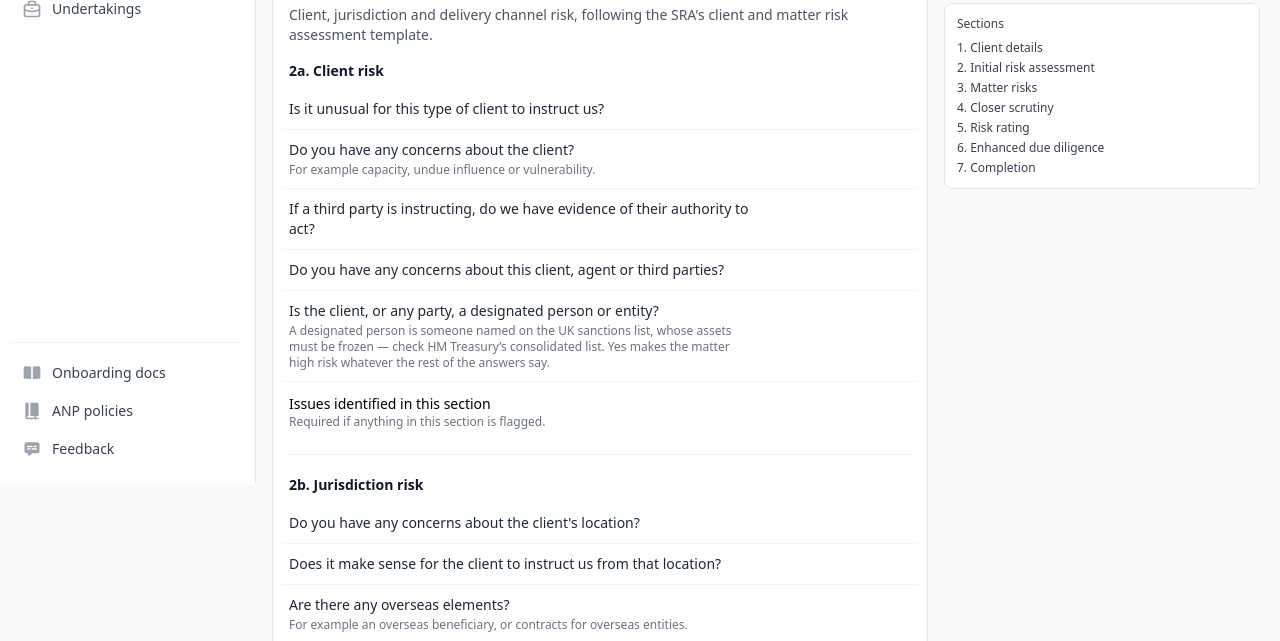
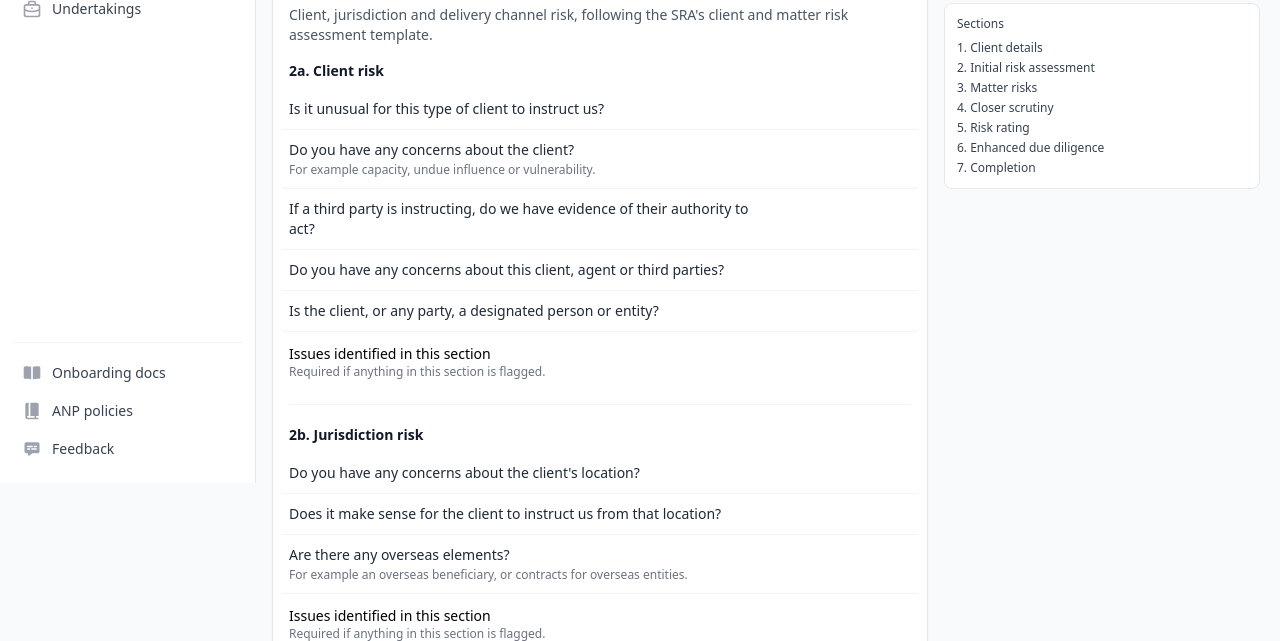
Before and after one commit to gursimran1906/file-management-django, a Django app: template frontend/templates/risk_assessment.html in a window 1280 px wide. Shown: the part 317-958 px from the top of the page. Run offline with Django 5.2, Linux system fonts and the light colour scheme; the template is opened without the code that fills it, so the values that code supplies are empty; some libraries are stand-ins or nearby versions.

Commit message:
Drop the note under the designated person question
The weight caption under the dropdown already says "Yes -> high risk
outright", so the sentence restating it was the third time that question
told you the same thing.

Co-Authored-By: Claude Opus 5 (1M context) <noreply@anthropic.com>

```diff
--- a/frontend/templates/forms/risk_assessment_form.html
+++ b/frontend/templates/forms/risk_assessment_form.html
@@ -54,7 +54,7 @@ which needs a reason.
                 {% include 'partials/risk_question_row.html' with field=form.client_concerns text="Do you have any concerns about the client?" help="For example capacity, undue influence or vulnerability." risky="Yes" %}
                 {% include 'partials/risk_question_row.html' with field=form.third_party_authority text="If a third party is instructing, do we have evidence of their authority to act?" risky="No" %}
                 {% include 'partials/risk_question_row.html' with field=form.concerns_about_parties text="Do you have any concerns about this client, agent or third parties?" risky="Yes" %}
-                {% include 'partials/risk_question_row.html' with field=form.designated_person_entity text="Is the client, or any party, a designated person or entity?" help="A designated person is someone named on the UK sanctions list, whose assets must be frozen — check HM Treasury’s consolidated list. Yes makes the matter high risk whatever the rest of the answers say." risky="Yes" %}
+                {% include 'partials/risk_question_row.html' with field=form.designated_person_entity text="Is the client, or any party, a designated person or entity?" risky="Yes" %}
                 <div class="mt-3">
                     <label for="{{ form.issues_identified_client_risks_sec.id_for_label }}">Issues identified in this section</label>
                     <p class="text-xs text-gray-500" data-flag-hint>Required if anything in this section is flagged.</p>
```
